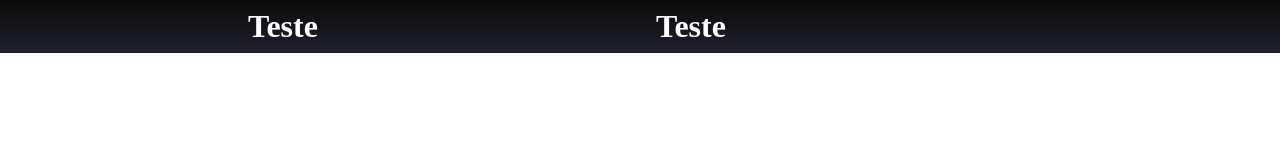
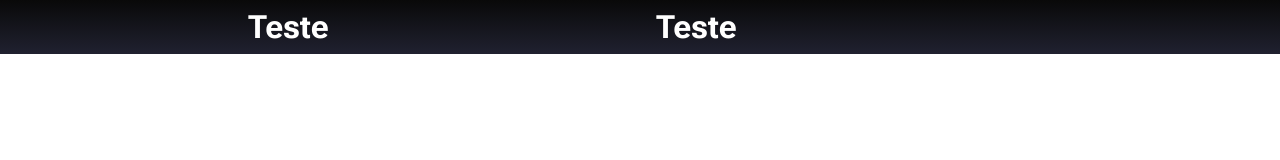
Before and after one commit to josedasilva123/portfolio, a Next.js app: page / in a window 1280 px wide. Shown: the top 160 px of the page. Built offline with nearby package versions, Linux system fonts and the light colour scheme.

Commit message:
feat: importing font-families

```diff
--- a/styles/globals.ts
+++ b/styles/globals.ts
@@ -1,6 +1,7 @@
 import { createGlobalStyle } from "styled-components";
 
 export const GlobalStyle = createGlobalStyle`
+  @import url('https://fonts.googleapis.com/css2?family=Roboto+Flex:opsz,wght@8..144,100;8..144,200;8..144,300;8..144,400;8..144,500;8..144,600;8..144,700;8..144,800;8..144,900;8..144,1000&family=Roboto+Mono:ital,wght@0,100;0,200;0,300;0,400;0,500;0,700;1,100;1,200;1,300;1,400;1,600;1,700&family=Roboto:ital,wght@0,300;0,400;0,500;1,400&display=swap');
   :root{
     --colorBlack: #090909;
     --colorDarkBlue: #203130;
@@ -8,6 +9,7 @@ export const GlobalStyle = createGlobalStyle`
     --colorRed: #E6BDBD;
   }
   *{
+      font-family: 'Roboto Flex', sans-serif;
       box-sizing: border-box;
       margin: 0;
       padding: 0;
```
